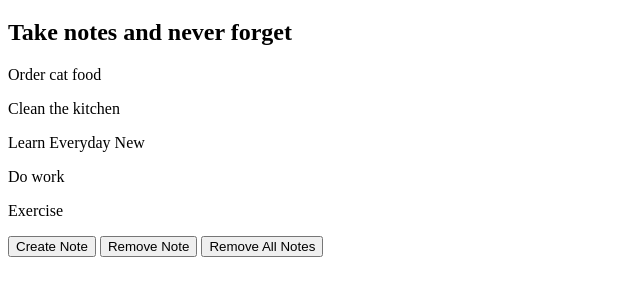
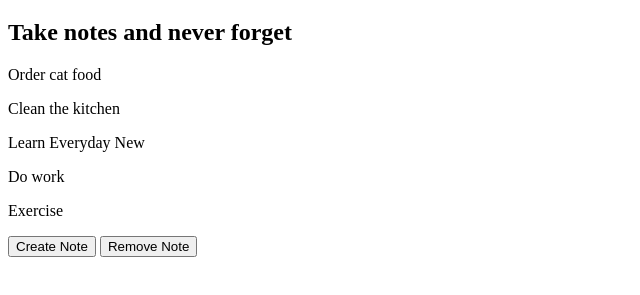
Before and after one commit to harshvachhani1/JavaScript, a plain HTML site: page DOM/Advanced-Queries/index.html in a window 1280 px wide. Shown: the part 61-356 px from the top of the page, without its empty margins (0-640 px from the left). Drawn offline with Linux system fonts and the light colour scheme.

Commit message:
insert button not remove other

```diff
--- a/DOM/Advanced-Queries/index.html
+++ b/DOM/Advanced-Queries/index.html
@@ -16,7 +16,6 @@
 
     <button id="create">Create Note</button>
     <button id="remove">Remove Note</button>
-    <button>Remove All Notes</button>
     <script src="notes-app.js"></script>
   </body>
 </html>
```
